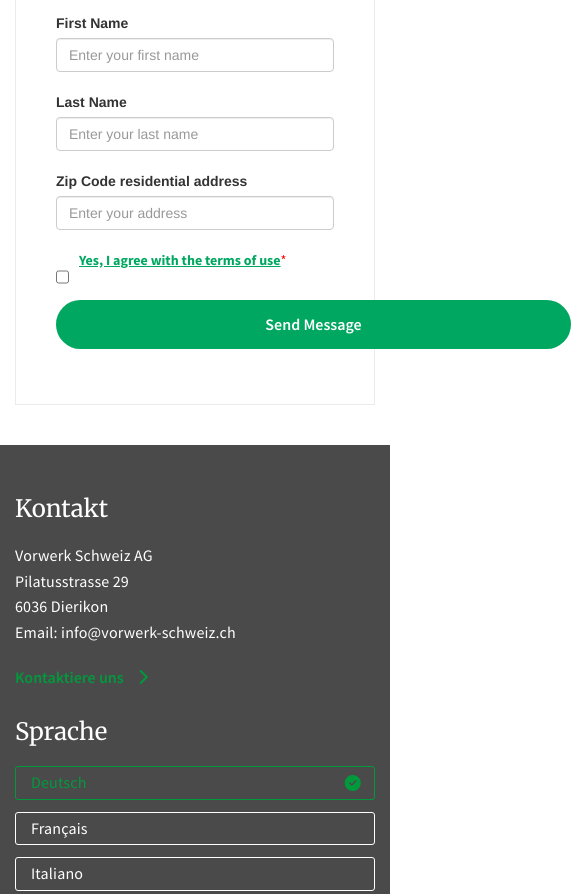
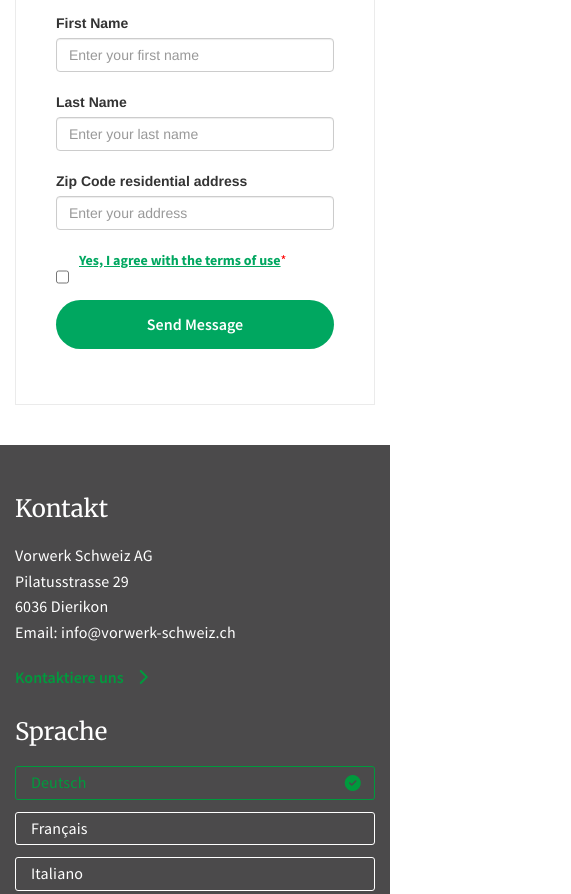
Before and after one commit to shamim0183/vorwerk-HTML, a plain HTML site: page contact.html in a window 390 px wide. Shown: the part 1090-1984 px from the top of the page, 571 px wide, since content can reach past the window. Drawn offline with nearby package versions, Linux system fonts and the light colour scheme.

Commit message:
responsive updated

```diff
--- a/assetes/css/responsive.css
+++ b/assetes/css/responsive.css
@@ -63,7 +63,7 @@
         line-height: 1.4;
         font-weight: 700;
     }
-    .send-btn{
+    .send-btn a{
         width: 100%;
     }
 
```
